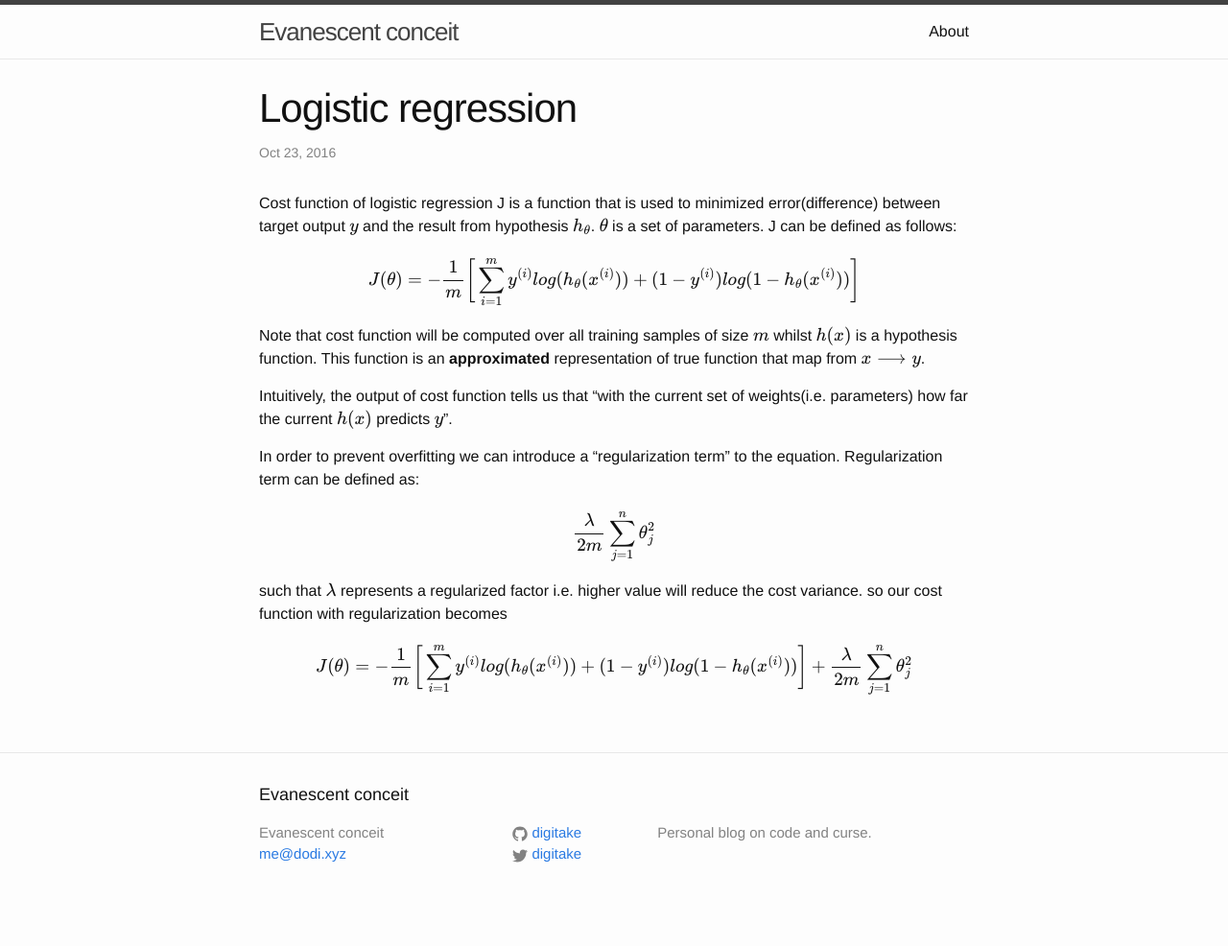
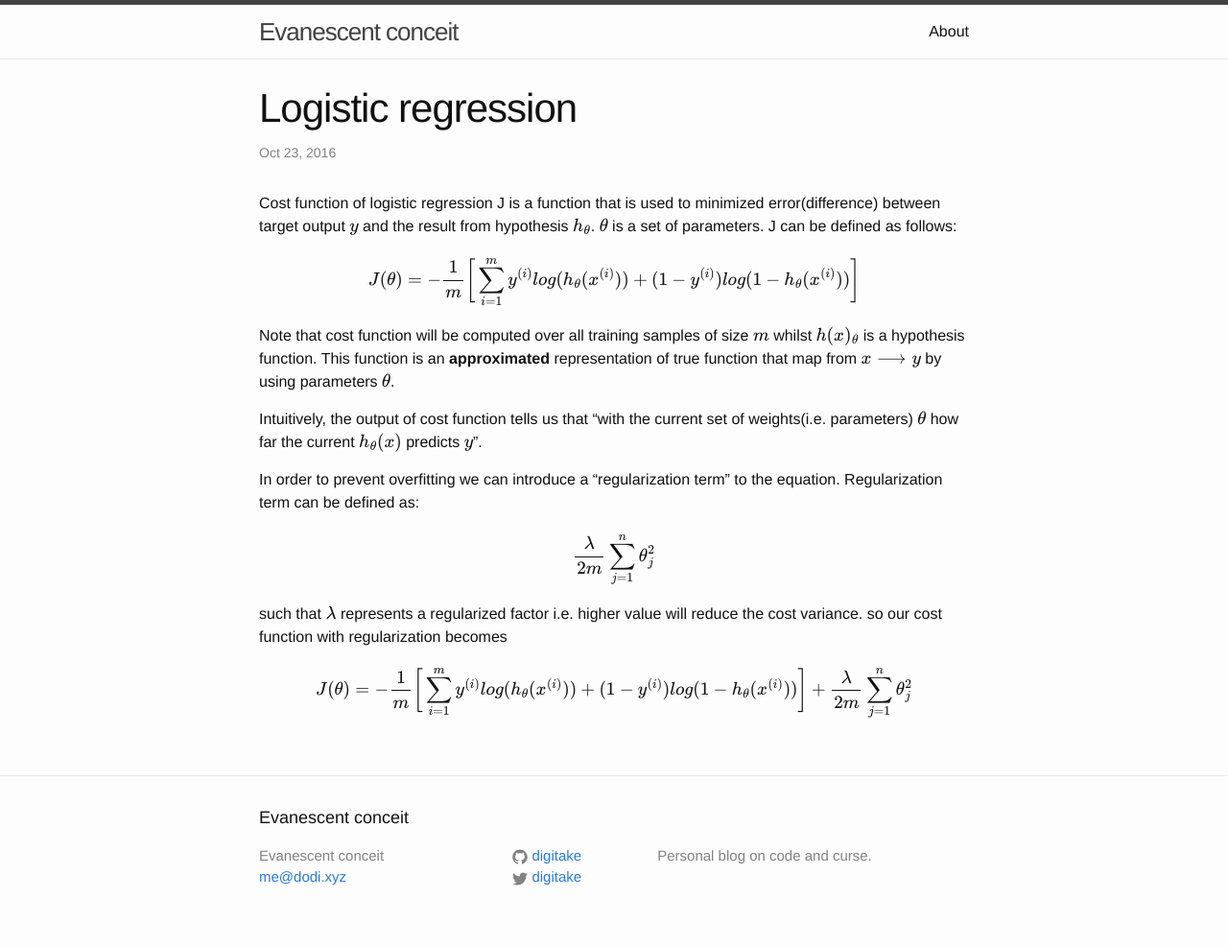
Before and after one commit to digitake/digitake.github.io, a Jekyll site: the page built from _posts/2016-10-23-Logistic-regression.markdown, in a window 1280 px wide. Shown: the whole page at 96% size. Built offline with Jekyll 4.4.1, drawn with Linux system fonts in a browser that asks for light colours; formulas are drawn with MathJax 3; before the commit the page ends 962 px from its top, so only the background shows below that.

Commit message:
Update logistic regression

```diff
--- a/_posts/2016-10-23-Logistic-regression.markdown
+++ b/_posts/2016-10-23-Logistic-regression.markdown
@@ -11,10 +11,10 @@
 
 $$J(\theta) = -{1 \over m} \bigg[ \sum_{i=1}^m y^{(i)}log(h_\theta (x^{(i)}))+(1-y^{(i)})log(1-h_\theta (x^{(i)})) \bigg] $$
 
-Note that cost function will be computed over all training samples of size $$m$$ whilst $$h(x)$$ is a hypothesis function.
-This function is an **approximated** representation of true function that map from $$x \longrightarrow y$$.
+Note that cost function will be computed over all training samples of size $$m$$ whilst $$h(x)_\theta$$ is a hypothesis function.
+This function is an **approximated** representation of true function that map from $$x \longrightarrow y$$ by using parameters $$\theta$$.
 
-Intuitively, the output of cost function tells us that "with the current set of weights(i.e. parameters) how far the current $$h(x)$$ predicts $$y$$".
+Intuitively, the output of cost function tells us that "with the current set of weights(i.e. parameters) $$\theta$$ how far the current $$h_\theta(x)$$ predicts $$y$$".
 
 In order to prevent overfitting we can introduce a "regularization term" to the equation.
 Regularization term can be defined as:
```
